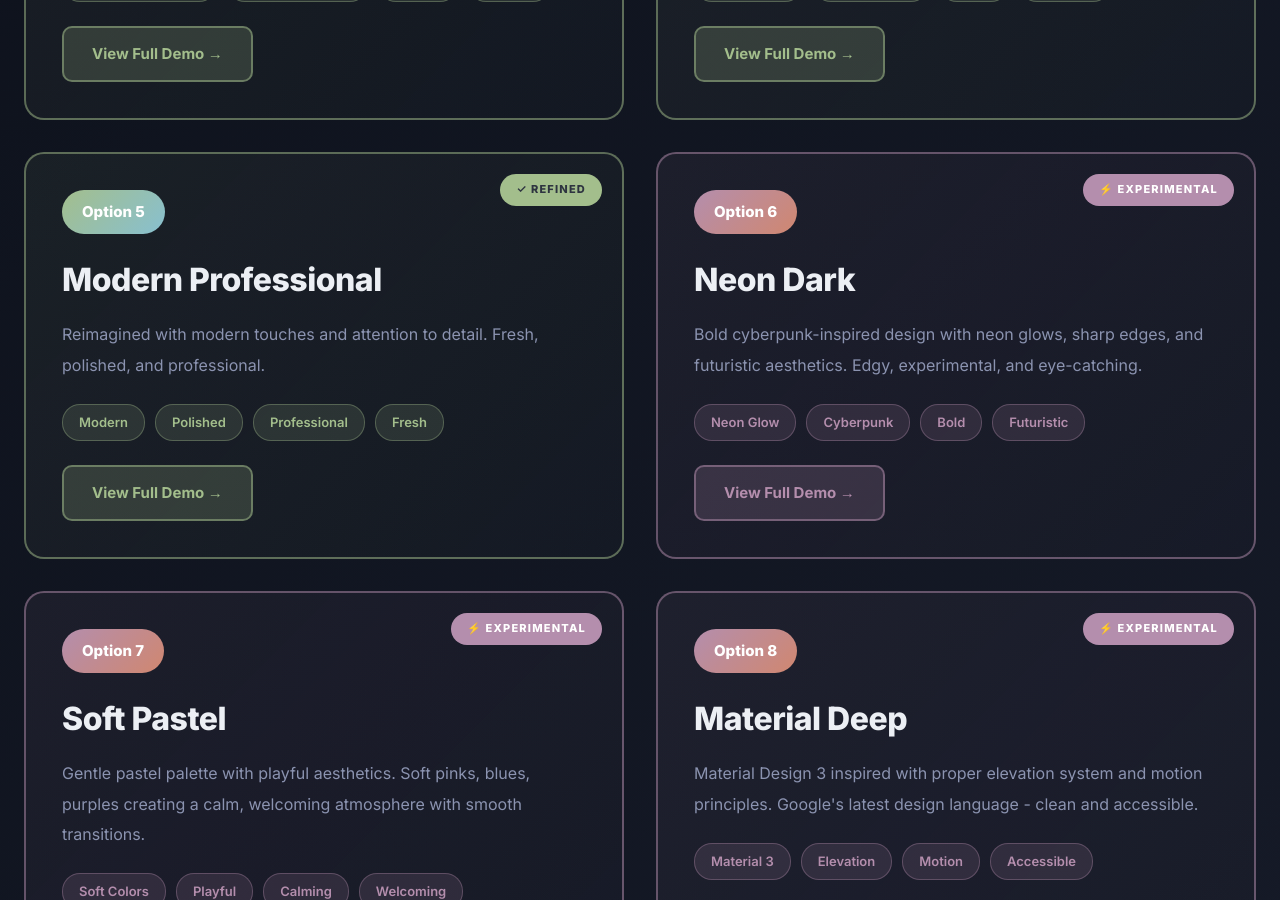
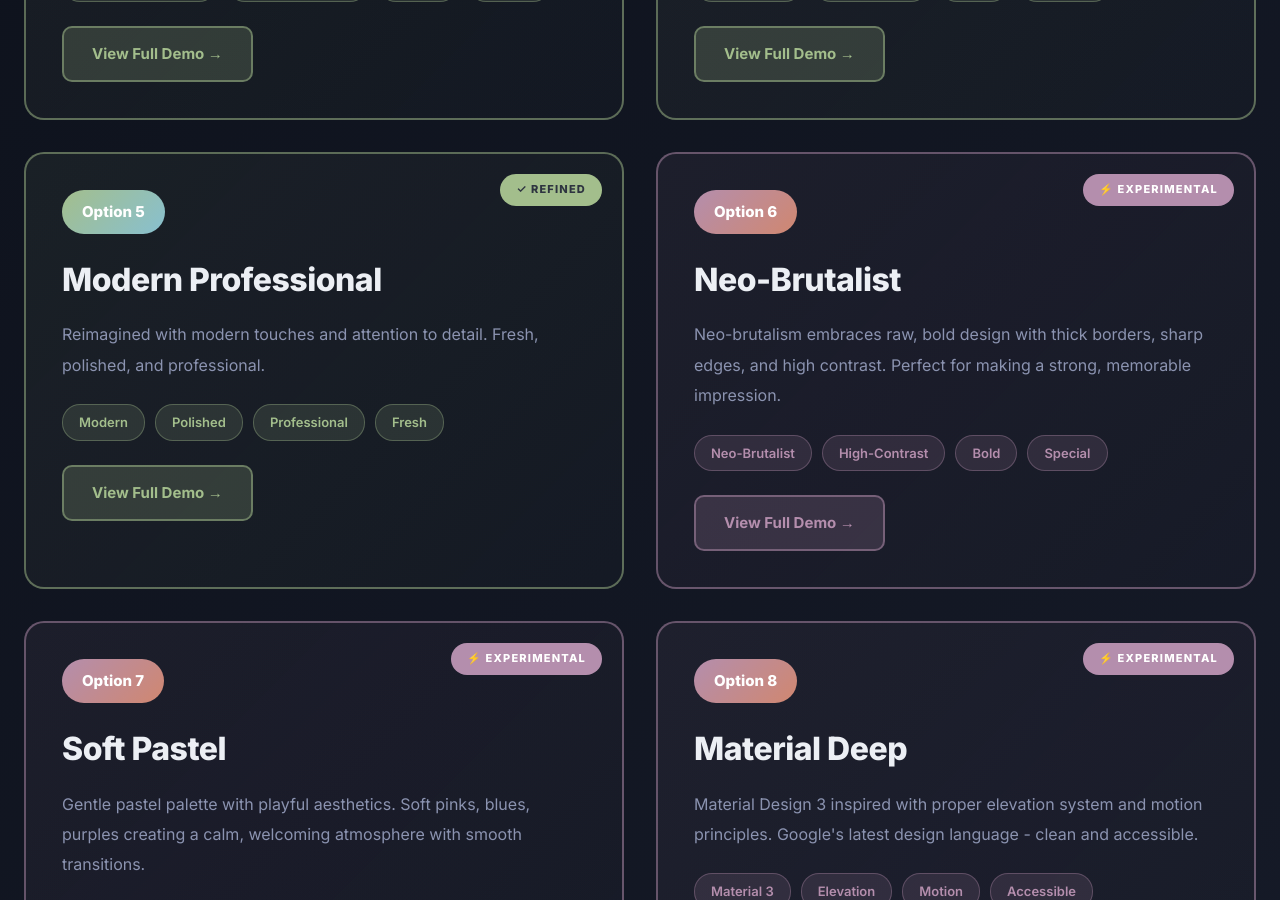
Before and after one commit to Butzenscheibe/butzenscheibe.github.io, a Jekyll site: the page design/index.html, which Jekyll copies as it is, in a window 1280 px wide and 900 px high, scrolled down 1619 px. Built offline with Jekyll 4.4.1, drawn with Linux system fonts in a browser that asks for light colours.

Commit message:
Update experimental option card to Neo-Brutalist design

```diff
--- a/design/index.html
+++ b/design/index.html
@@ -488,18 +488,18 @@
                 <a href="option12-modern-professional.html" class="view-demo" onclick="event.stopPropagation()">View Full Demo →</a>
             </div>
 
-            <div class="option-card experimental" onclick="window.open('option13-neon-dark.html', '_blank')">
+            <div class="option-card experimental" onclick="window.open('4.html', '_blank')">
                 <span class="experimental-badge">⚡ EXPERIMENTAL</span>
                 <span class="option-number">Option 6</span>
-                <h2 class="option-title">Neon Dark</h2>
+                <h2 class="option-title">Neo-Brutalist</h2>
                 <p class="option-description">
-                    Bold cyberpunk-inspired design with neon glows, sharp edges, and futuristic aesthetics. Edgy, experimental, and eye-catching.
+                    Neo-brutalism embraces raw, bold design with thick borders, sharp edges, and high contrast. Perfect for making a strong, memorable impression.
                 </p>
                 <div class="features">
-                    <span class="feature-tag">Neon Glow</span>
-                    <span class="feature-tag">Cyberpunk</span>
+                    <span class="feature-tag">Neo-Brutalist</span>
+                    <span class="feature-tag">High-Contrast</span>
                     <span class="feature-tag">Bold</span>
-                    <span class="feature-tag">Futuristic</span>
+                    <span class="feature-tag">Special</span>
                 </div>
                 <a href="option13-neon-dark.html" class="view-demo" onclick="event.stopPropagation()">View Full Demo →</a>
             </div>
```
